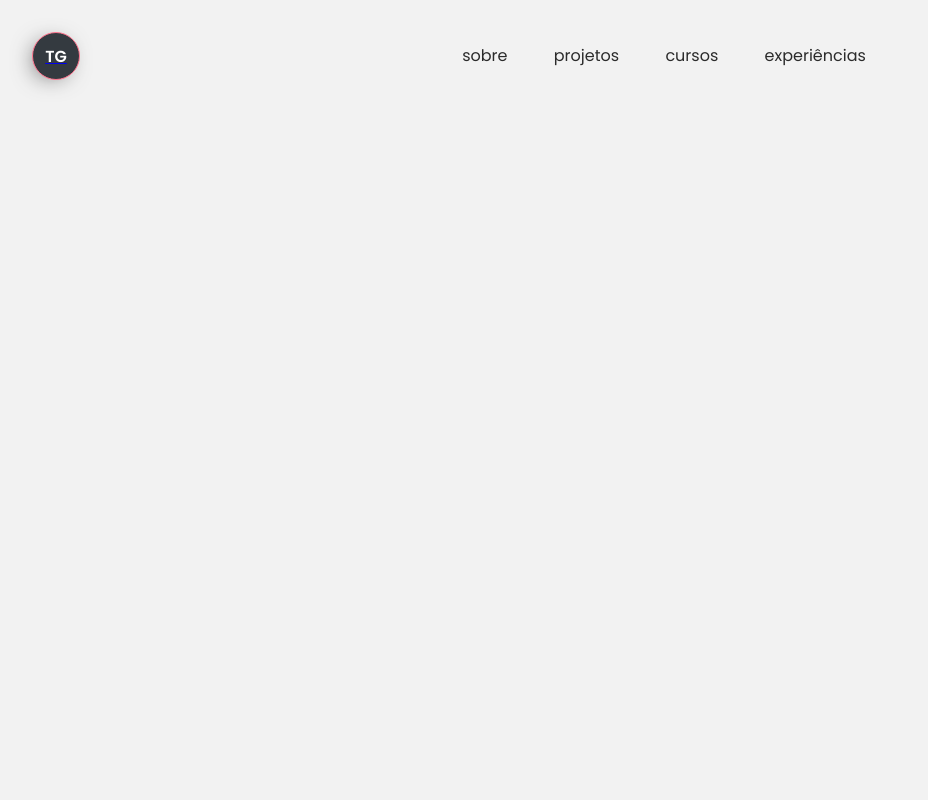
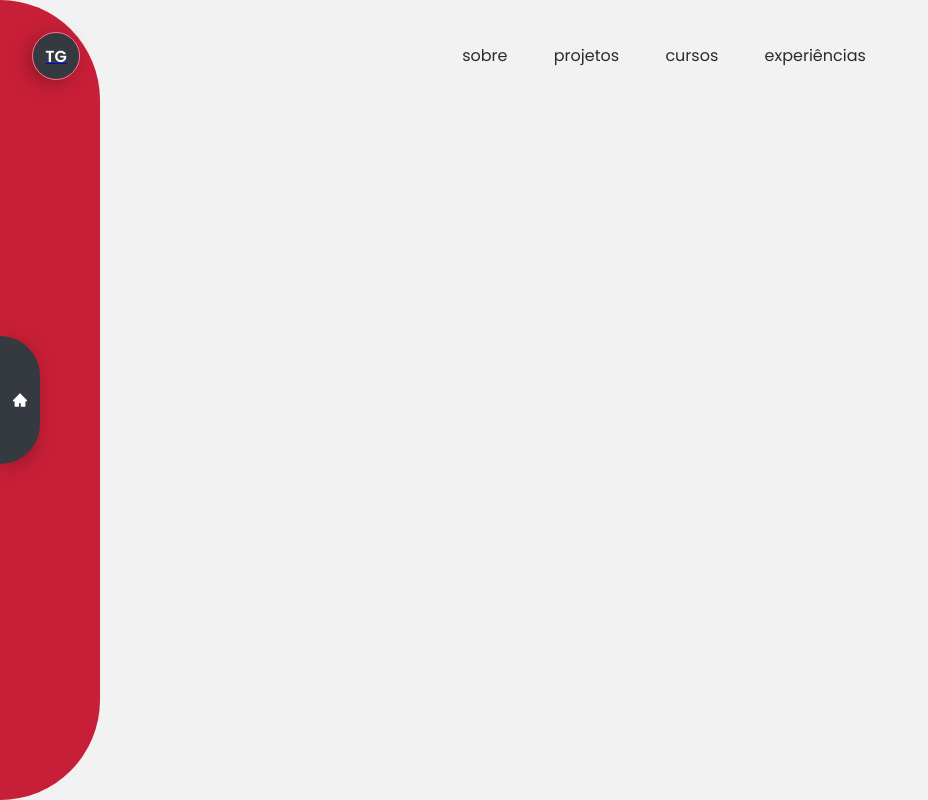
Before and after one commit to Galvaothiago/My-new-portfolio, a React (Vite) app: page /courses in a window 1280 px wide. Shown: the top 800 px of the page, without its empty margins (0-928 px from the left). Built offline with nearby package versions, Linux system fonts and the light colour scheme.

Commit message:
create component to the sidebar, before it was fix into each page

```diff
--- /dev/null
+++ b/src/components/sidebar/index.tsx
@@ -0,0 +1,13 @@
+import { AiFillHome } from "react-icons/ai";
+import { Link } from "react-router-dom";
+import { Container } from "./style";
+
+export function Sidebar() {
+    return (
+        <Container>
+            <Link to="/">
+                < AiFillHome />
+            </Link>
+        </Container>
+    )
+}
--- /dev/null
+++ b/src/components/sidebar/style.ts
@@ -0,0 +1,49 @@
+import styled, { keyframes } from 'styled-components'
+
+const shapeEffect = keyframes`
+    from {
+        max-width: 350px;
+    }
+    to {
+        max-width: 100px;
+    }
+`
+
+export const Container = styled.aside`
+    max-width: 100px;
+    width: 100%;
+    height: 100%;
+
+    display: flex;
+    align-items: center;
+    justify-content: center;
+
+    background-color: #c71f37;
+    border-radius: 0 10rem 10rem 0;
+    position: relative;
+
+    animation: ${shapeEffect} 1s ease-in-out;
+
+    a {
+        display: grid;
+        place-items: center;
+
+        width: 2.5rem;
+        height: 8rem;
+        border-radius: 0 200px 200px 0;
+        background-color: #343a40;
+
+        position: absolute;
+        left: 0;
+        cursor: pointer;
+
+        webkit-box-shadow: -5px 4px 24px -9px rgba(0,0,0,0.75);
+        -moz-box-shadow: -5px 4px 24px -9px rgba(0,0,0,0.75);
+        box-shadow: -5px 4px 24px -9px rgba(0,0,0,0.75);
+
+        svg {
+            color: white;
+            font-size: 1rem;
+        }
+    }
+`
--- a/src/pages/about/index.tsx
+++ b/src/pages/about/index.tsx
@@ -1,8 +1,9 @@
 import { useState } from "react";
-import { ContainerAbout, Content, GeometricShape } from "./style";
+import { ContainerAbout, Content } from "./style";
 import { Container } from "./style";
 import { AiFillHome } from 'react-icons/ai'
 import { Link } from "react-router-dom";
+import { Sidebar } from "../../components/sidebar";
 
 export function About() {
     const about_me = `Meu nome é Thiago Silva Galvão, atualmente moro em Vinhedo - SP.
@@ -40,11 +41,7 @@ export function About() {
 
     return (
         <Container>
-            <GeometricShape>
-                <Link to="/">
-                    < AiFillHome />
-                </Link>
-            </GeometricShape>
+            <Sidebar />
             <Content>
                 <ContainerAbout>
                     <p>{ trucate(about_me)}</p>
--- a/src/pages/about/style.ts
+++ b/src/pages/about/style.ts
@@ -1,13 +1,4 @@
 import styled, { keyframes } from 'styled-components'
-
-const shapeEffect = keyframes`
-    from {
-        max-width: 350px;
-    }
-    to {
-        max-width: 100px;
-    }
-`
 
 const appearEffect = keyframes`
     0% {
@@ -27,45 +18,6 @@ export const Container = styled.main`
 
     display: flex;
 
-`
-
-export const GeometricShape = styled.div`
-    max-width: 100px;
-    width: 100%;
-    height: 100%;
-
-    display: flex;
-    align-items: center;
-    justify-content: center;
-
-    background-color: #c71f37;
-    border-radius: 0 10rem 10rem 0;
-    position: relative;
-
-    animation: ${shapeEffect} 1s ease-in-out;
-
-    a {
-        display: grid;
-        place-items: center;
-
-        width: 2.5rem;
-        height: 8rem;
-        border-radius: 0 200px 200px 0;
-        background-color: #343a40;
-
-        position: absolute;
-        left: 0;
-        cursor: pointer;
-
-        webkit-box-shadow: -5px 4px 24px -9px rgba(0,0,0,0.75);
-        -moz-box-shadow: -5px 4px 24px -9px rgba(0,0,0,0.75);
-        box-shadow: -5px 4px 24px -9px rgba(0,0,0,0.75);
-
-        svg {
-            color: white;
-            font-size: 1rem;
-        }
-    }
 `
 
 export const Content = styled.section`
--- a/src/pages/courses/index.tsx
+++ b/src/pages/courses/index.tsx
@@ -1,9 +1,10 @@
+import { Sidebar } from "../../components/sidebar";
 import { Container } from "./style";
 
 export function Courses() {
     return (
         <Container>
-
+            <Sidebar />
         </Container>
     )
 }
```
